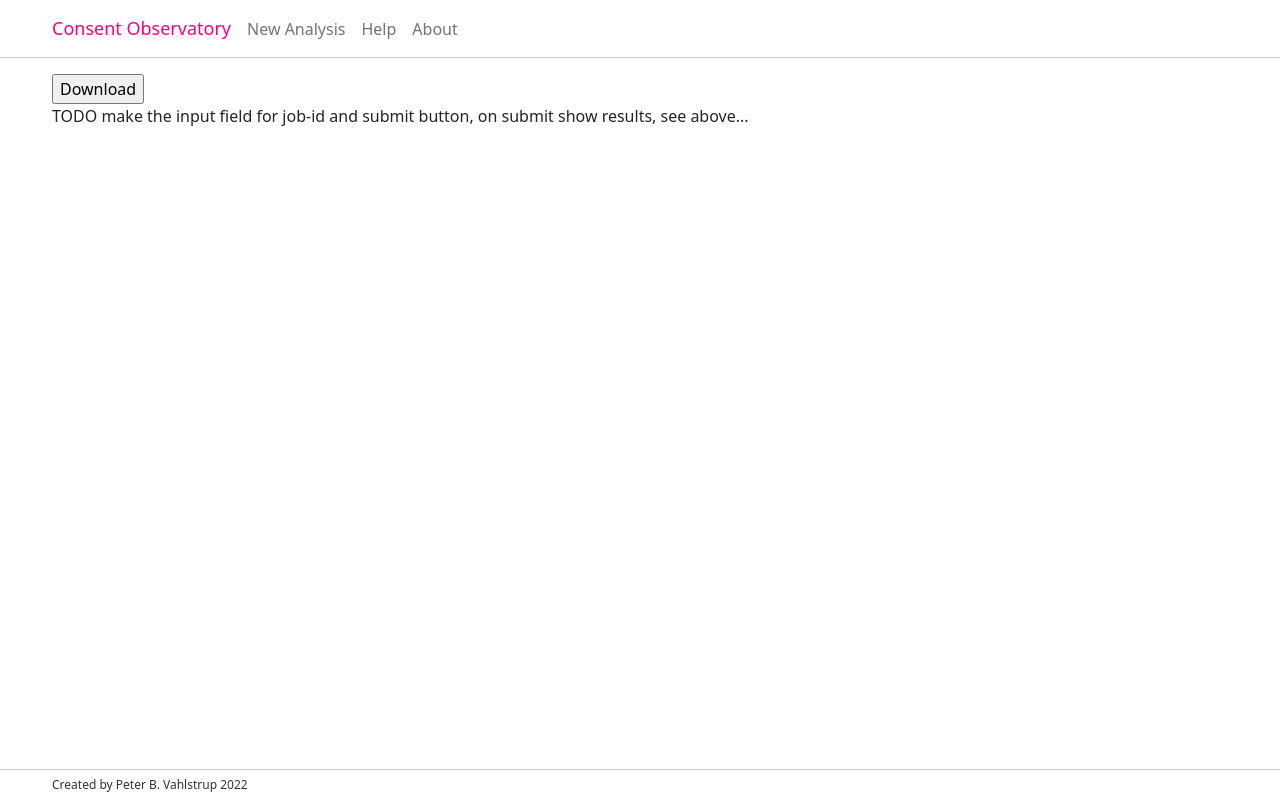
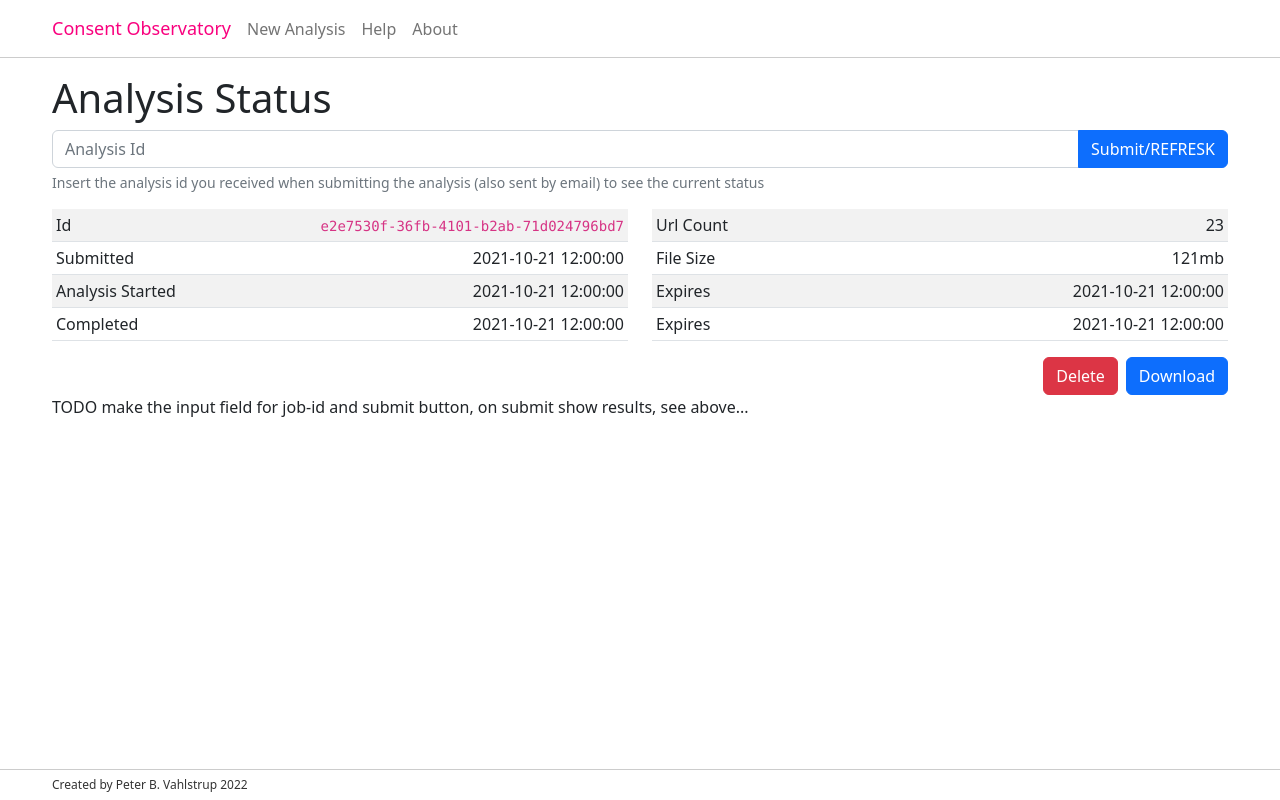
Before and after one commit to cavi-au/consent-observatory.eu, a SvelteKit app: page /analysis/status in a window 1280 px wide. Built offline with nearby package versions, Linux system fonts and the light colour scheme.

Commit message:
started on analysis status page

```diff
--- /dev/null
+++ b/src/lib/client/components/Job.svelte
@@ -0,0 +1,56 @@
+<script>
+    export let job;
+
+    // TODO only show buttons when job is finished
+    // TODO make a checkbox / swith to enable delete button
+    // TODO make all values (and missing values) come from the job
+    // TODO lav så knapper virker
+
+</script>
+
+
+<div class="container-fluid px-0">
+    <div class="row">
+        <div class="col-lg-6">
+            <table class="table table-sm table-striped">
+                <tbody>
+                    <tr><td>Id</td><td class="text-end"><code>{job.id}</code></td></tr>
+                    <tr><td>Submitted</td><td class="text-end">2021-10-21 12:00:00</td></tr>
+                    <tr><td>Analysis Started</td><td class="text-end">2021-10-21 12:00:00</td></tr>
+                    <tr><td>Completed</td><td class="text-end">2021-10-21 12:00:00</td></tr>
+
+                </tbody>
+            </table>
+        </div>
+        <div class="col-lg-6">
+            <table class="table table-sm table-striped">
+                <tbody>
+                <tr><td>Url Count</td><td class="text-end">23</td></tr>
+                <tr><td>File Size</td><td class="text-end">121mb</td></tr>
+                <tr><td>Expires</td><td class="text-end">2021-10-21 12:00:00</td></tr>
+                <tr><td>Expires</td><td class="text-end">2021-10-21 12:00:00</td></tr>
+
+                </tbody>
+            </table>
+        </div>
+    </div>
+    <div class="row">
+        <div class="col-12 d-flex justify-content-end">
+            <form method="POST" action="/analysis/delete" class="me-2">
+                <input type="hidden" name="jobId" value="{job.id}">
+                <input type="submit" class="btn btn-danger" value="Delete" />
+            </form>
+
+            <form method="POST" action="/analysis/download">
+                <input type="hidden" name="jobId" value="{job.id}">
+                <input type="submit" class="btn btn-primary" value="Download" />
+            </form>
+        </div>
+    </div>
+
+</div>
+
+
+
+
+TODO make the input field for job-id and submit button, on submit show results, see above...
--- a/src/routes/analysis/status/+page.svelte
+++ b/src/routes/analysis/status/+page.svelte
@@ -1,13 +1,18 @@
 <script>
 
-   /* Make +page.server.js
-   * if url contains jobid=dfdfdfd
-   * fetch status and include as page data
-   * If no jobid just show page
-   * If jobid but not found, show form and warning, jobid not found
-   * */
+   import Job from "$lib/client/components/Job.svelte";
 
-   let jobId = "e2e7530f-36fb-4101-b2ab-71d024796bd7";
+   let job = {
+       id: "e2e7530f-36fb-4101-b2ab-71d024796bd7",
+       submitTime: Date.now(),
+       processingStartTime: null,
+       completedTime: null,
+       urlCount: 7
+
+   }
+
+   // TODO lav så job hentes fra server, og hvis den ikke findes laves en "danger" alert.
+   // lav så hvis der vist et job hedder knappen refresh i stedet for submit
 
 </script>
 
@@ -16,9 +21,14 @@
     <meta name="description" content="" />
 </svelte:head>
 
-<form method="POST" action="/analysis/download">
-    <input type="hidden" name="jobId" value="{jobId}">
-    <input type="submit" value="Download" />
+<h1>Analysis Status</h1>
+
+<form method="POST" class="mb-3">
+    <div class="input-group">
+        <input type="text" class="form-control" name="jobId" id="analysis-id-field" aria-describedby="analysis-id-field-info" placeholder="Analysis Id">
+        <button class="btn btn-primary" type="button" id="button-addon1">Submit/REFRESK</button>
+    </div>
+    <div id="analysis-id-field-info" class="form-text">Insert the analysis id you received when submitting the analysis (also sent by email) to see the current status</div>
 </form>
 
-TODO make the input field for job-id and submit button, on submit show results, see above...
+<Job job={job} />
--- a/src/server-state.js
+++ b/src/server-state.js
@@ -59,7 +59,6 @@ function loadEnvVars() {
     env.JOBS_ROOT_DIR = privateEnvVars.JOBS_ROOT_DIR;
     // optional, set defaults
     env.JOBS_COMPLETED_EXPIRATION_TIME_MS = Number.parseInt(privateEnvVars.JOBS_COMPLETED_EXPIRATION_TIME_MS ?? 7 * 24 * 60 * 60 * 1000);
-    console.log(env.JOBS_COMPLETED_EXPIRATION_TIME_MS)
     env.USER_DEFAULT_MAX_URLS = Number.parseInt(privateEnvVars.USER_DEFAULT_MAX_URLS ?? 10);
     env.USER_DEFAULT_MAX_JOBS = Number.parseInt(privateEnvVars.USER_DEFAULT_MAX_JOBS ?? 1);
     env.USER_WHITELIST_MAX_URLS = Number.parseInt(privateEnvVars.USER_WHITELIST_MAX_URLS ?? 100);
```
Also changed, not shown: TODO.txt.
